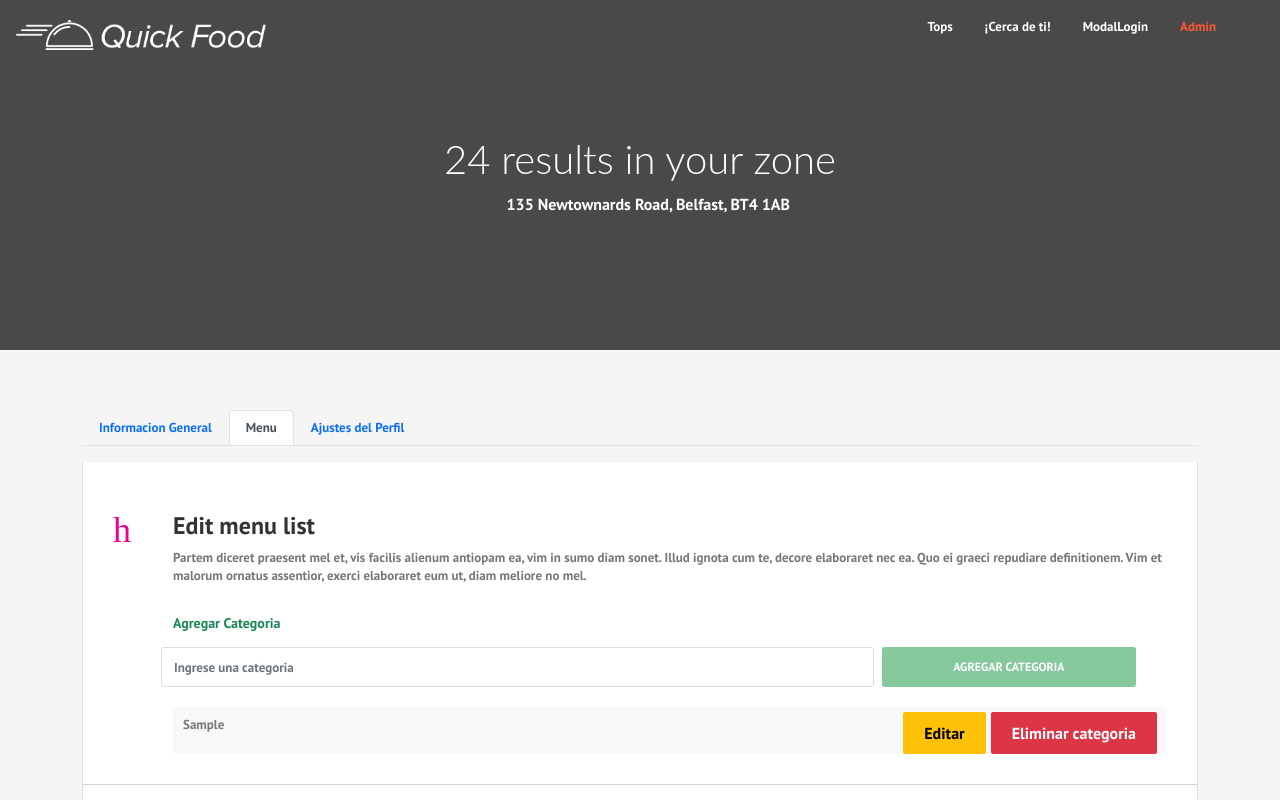
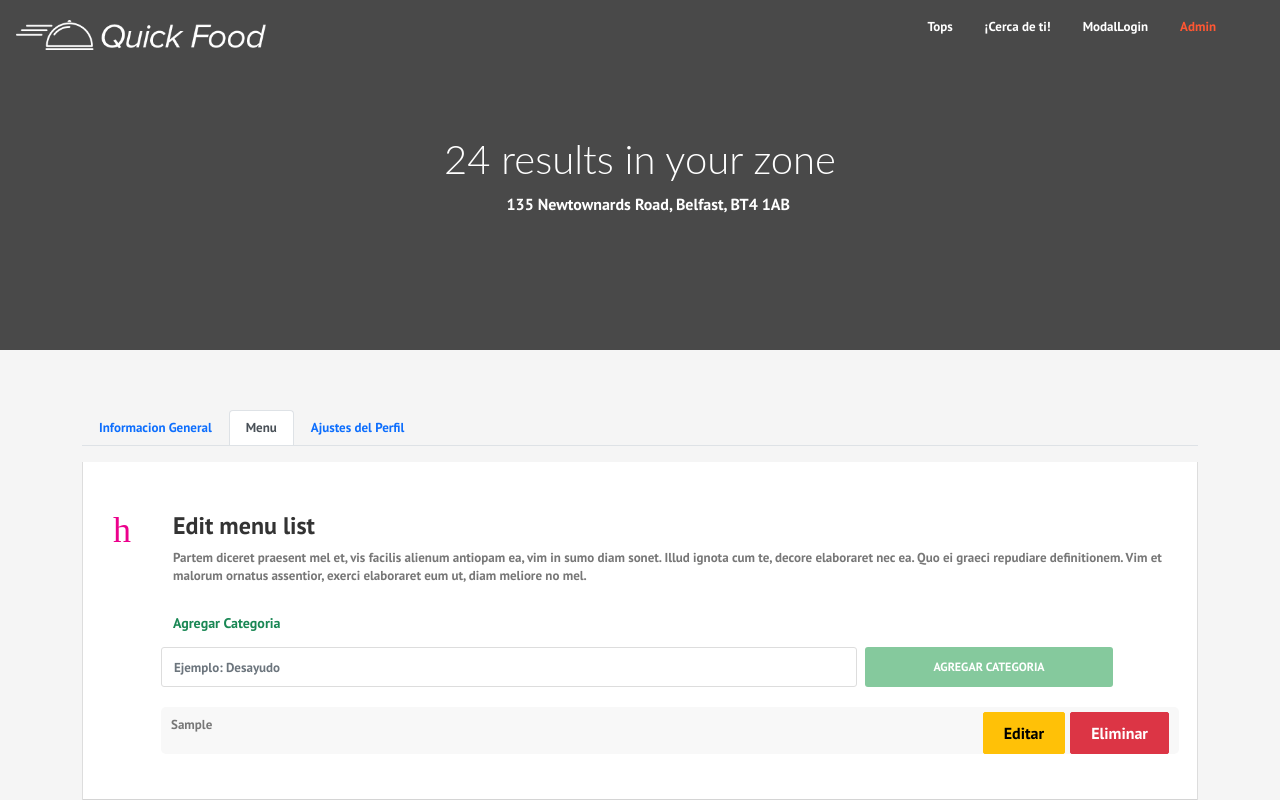
Before and after one commit to AneudySQ/alfa00, a React (Create React App) app: page /Admin in a window 1280 px wide. Both pictures are taken after typing "Sample" into the empty fields and a click on the button "AGREGAR CATEGORIA". Shown: the top 800 px of the page. Built offline with nearby package versions, Linux system fonts and the light colour scheme; a web font is replaced by a local one.

Commit message:
agregando un poco de estilos

```diff
--- a/src/componets/AgregarCategoriaMenu.jsx
+++ b/src/componets/AgregarCategoriaMenu.jsx
@@ -69,7 +69,7 @@ function AgregarCategoriaMenu() {
                 error ? <span className="text-danger">{error}</span> : null
             }
 
-            <form className="form-group row" onSubmit={modoEdicion ? editarNombre : agregarCategoriaBtn}>
+            <form className="form-group  row" onSubmit={modoEdicion ? editarNombre : agregarCategoriaBtn}>
                 <label>
                     {
                         modoEdicion ? (<h5 className=" text-warning">Editar Nombre de la categoria</h5>) : (<h5 className="text-success">Agregar Categoria</h5>)
@@ -80,7 +80,7 @@ function AgregarCategoriaMenu() {
                 <input
                     type="text"
                     className="form-control col-6"
-                    placeholder="Ingrese una categoria"
+                    placeholder="Ejemplo: Desayudo"
                     onChange={e => setAgregarCategoria(e.target.value)}
                     value={agregarCategoria}
                 />
@@ -106,7 +106,7 @@ function AgregarCategoriaMenu() {
                 ) :(
 
                         itemMenu.map((item) => (
-            <li className="menu-item-section clearfix" key={item.id}>
+                            <li className="menu-item-section clearfix form-group" key={item.id}>
                 <h4>{item.nombreCategoria}</h4>
                 <div>
 
@@ -123,9 +123,9 @@ function AgregarCategoriaMenu() {
                         <button
                             className="btn btn-danger "
                             onClick={() => eliminarCategoria(item.id)}
-                        >Eliminar categoria</button>
+                        >Eliminar </button>
                     </a>
-                </div>
+                </div >
             </li>
             ))
             )
--- a/src/componets/MenuEdicion.jsx
+++ b/src/componets/MenuEdicion.jsx
@@ -17,7 +17,7 @@ function MenuEdicion() {
           </p>
         </div>
 
-        <div className="wrapper_indent">
+        <div className="wrapper_indent form-group row ">
           <AgregarCategoriaMenu />
         </div>
 
```
